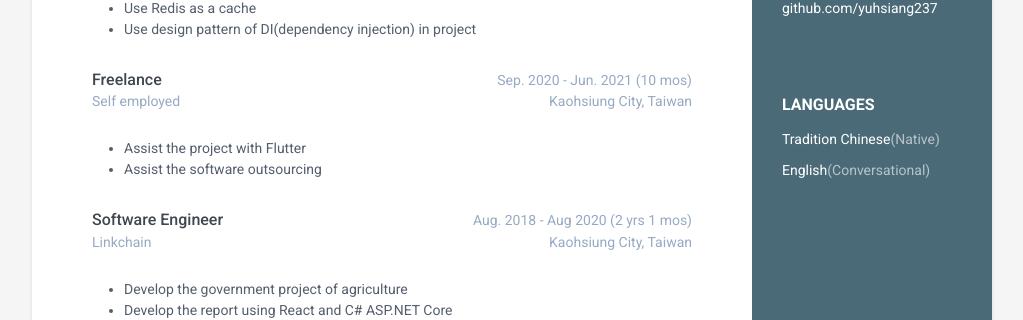
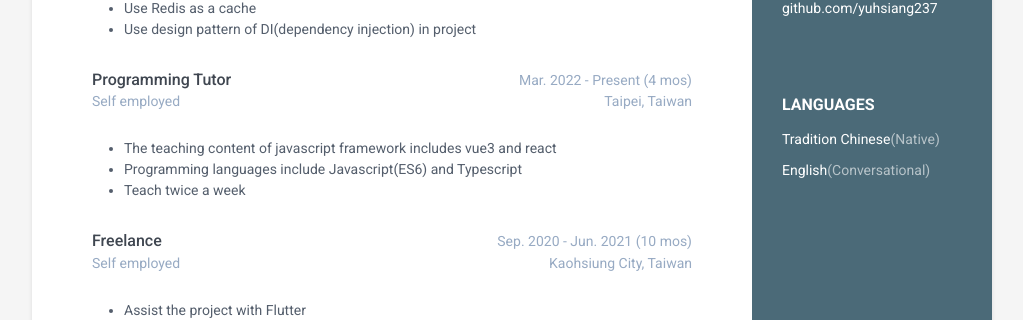
Before and after one commit to yuhsiang237/Resume, a Vue app: page / in a window 1280 px wide. Shown: the part 487-807 px from the top of the page, without its empty margins (128-1151 px from the left). Built offline with nearby package versions, Linux system fonts and the light colour scheme; some icons are missing.

Commit message:
Update content of resume

```diff
--- a/src/components/resume/Content.vue
+++ b/src/components/resume/Content.vue
@@ -118,6 +118,22 @@ export default defineComponent({
             "Get the realtime log report of bug with Kibana",
             "Use Redis as a cache",
             "Use design pattern of DI(dependency injection) in project",
+          ],
+        },
+      },
+      {
+        jobTitle: "Programming Tutor",
+        company: "Self employed",
+        location: "Taipei, Taiwan",
+        workStart: "Mar. 2022",
+        workEnd: `Present (${
+          new Date().getMonth() - new Date("2022-02-01 00:00:00").getMonth() + 1
+        } mos)`,
+        experienceDescription: {
+          list: [
+            "The teaching content of javascript framework includes vue3 and react",
+            "Programming languages include Javascript(ES6) and Typescript",
+            "Teach twice a week",
           ],
         },
       },
```
